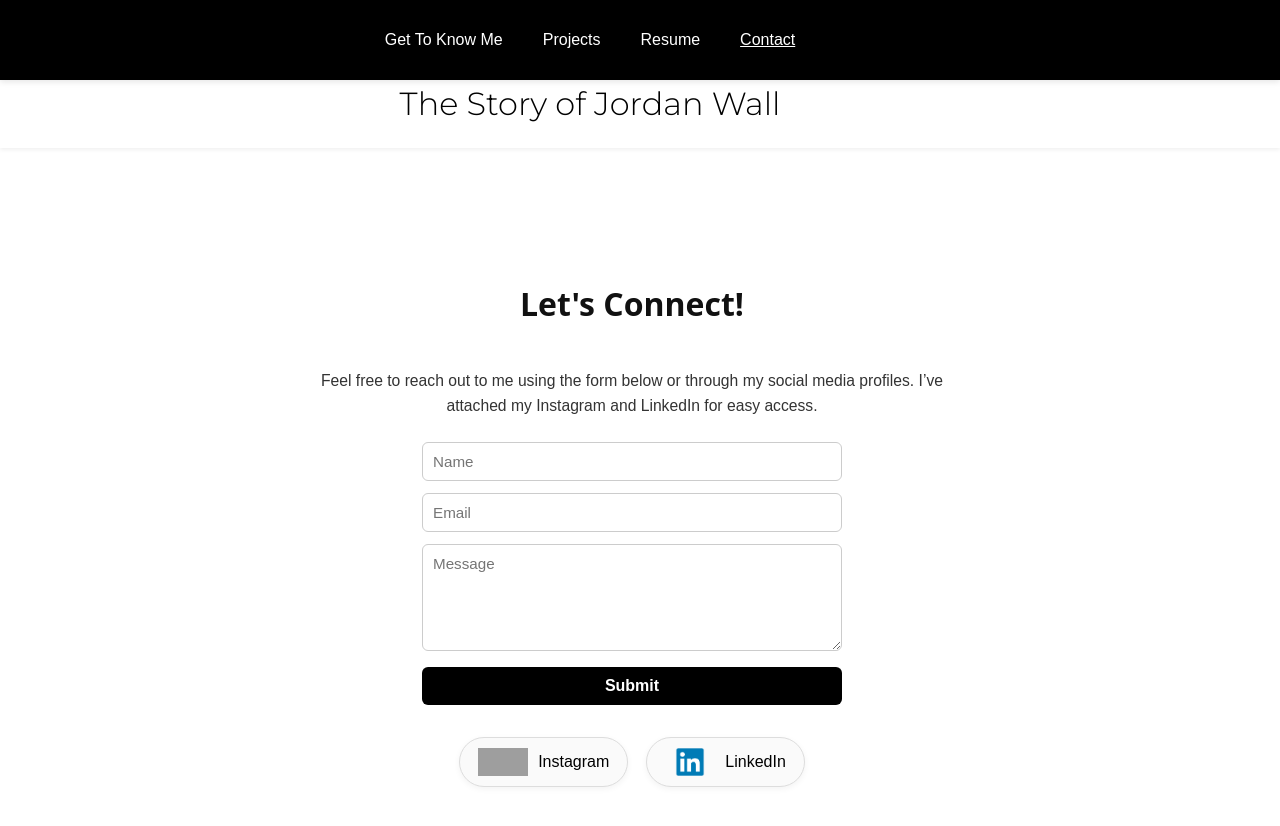
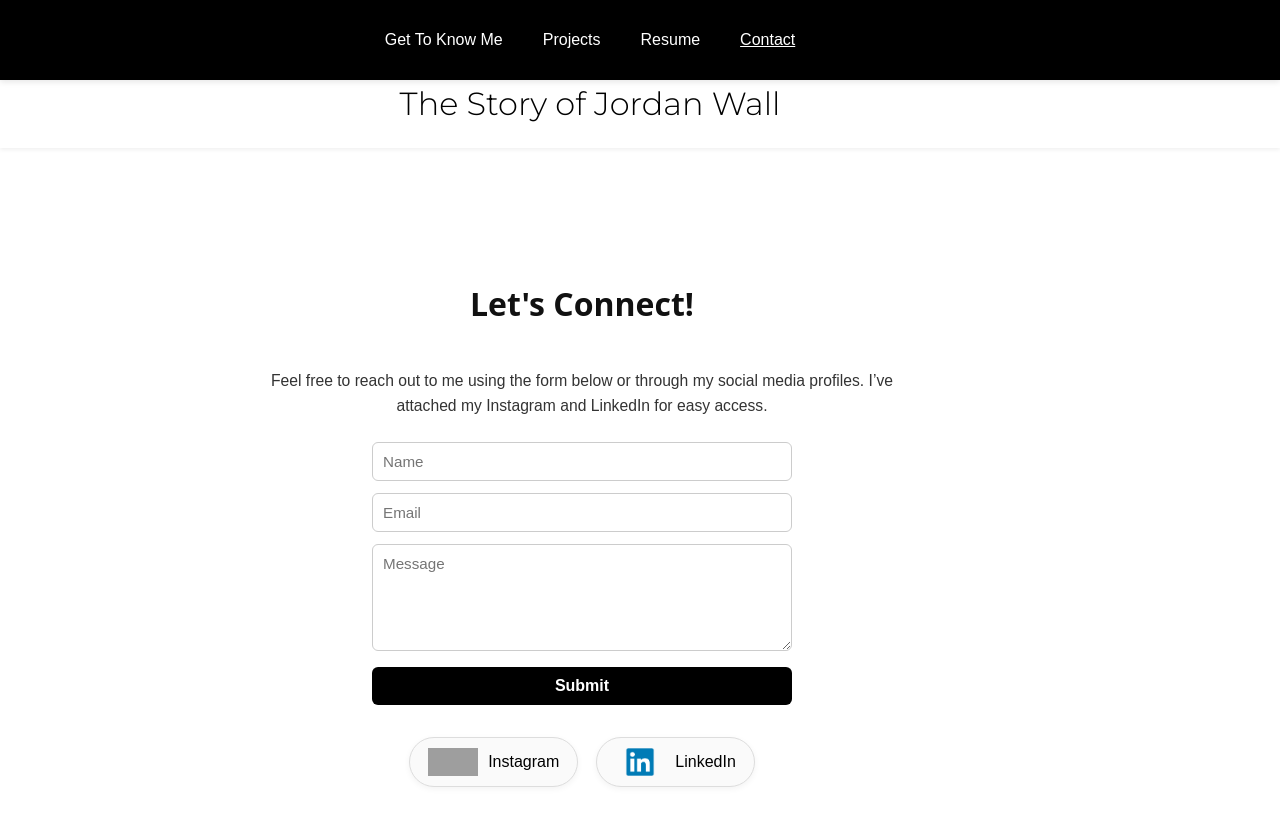
Before and after one commit to jordanwall824-eng/thestoryofjordanwall, a React (Vite) app: page /contact in a window 1280 px wide. Shown: the top 826 px of the page. Built offline with nearby package versions, Linux system fonts and the light colour scheme; grey boxes are pictures that could not be loaded; the HTML template or start-up script is replaced by a standard one; a web font is replaced by a local one.

Commit message:
fixing layout issues on desktop version

```diff
--- a/src/assets/contact.css
+++ b/src/assets/contact.css
@@ -13,6 +13,7 @@
   /* force light background + dark text even in device dark mode */
   background: #ffffff;
   color: #111111;
+
 }
 
 /* ===== INNER CONTAINER ===== */
@@ -34,7 +35,7 @@
   font-weight: 600;
   font-size: 2rem;
   margin-bottom: 24px;
-  margin-left: 0;
+  margin-right: 100px;
   color: #111;
 }
 
@@ -45,6 +46,7 @@
   line-height: 1.6;
   margin-bottom: 24px;
   max-width: 650px;
+  margin-right: 100px;
 }
 
 /* ===== FORM WRAPPER ===== */
@@ -62,6 +64,7 @@
   display: flex;
   flex-direction: column;
   gap: 12px;
+  margin-right: 100px;
 }
 
 /* Inputs + textarea */
@@ -138,6 +141,7 @@
   justify-content: center;
   gap: 18px;
   margin-top: 32px;
+  margin-right: 100px;
 }
 
 .socialBox {
@@ -152,6 +156,7 @@
   background: #fafafa;
   box-shadow: 0 2px 6px rgba(0, 0, 0, 0.05);
   transition: box-shadow 0.15s ease, transform 0.15s ease;
+
 }
 
 .socialBox:hover {
@@ -187,6 +192,7 @@
   color: #111;
   font-family: system-ui, -apple-system, BlinkMacSystemFont, "Segoe UI",
     sans-serif;
+    margin-right: 100px;
 }
 
 /* main paragraph in the modal (the “Thank you…” text) */
--- a/src/assets/resume.css
+++ b/src/assets/resume.css
@@ -27,12 +27,13 @@
   font-weight: 600;
   margin: 0 0 6px 0;
   color: #000;
+  margin-right: 100px;
 }
 
 .resumeSubtitle {
   font-size: 0.95rem;
   color: #555;
-  margin: 0;
+  margin-right: 100px;
 }
 
 /* ===== ACTION BUTTONS ===== */
@@ -42,6 +43,7 @@
   gap: 10px;
   justify-content: center;
   flex-wrap: wrap;
+  margin-right: 100px;
 }
 
 .resumeButton {
```
Also changed, not shown: src/assets/projects.css (line endings or trailing spaces).
